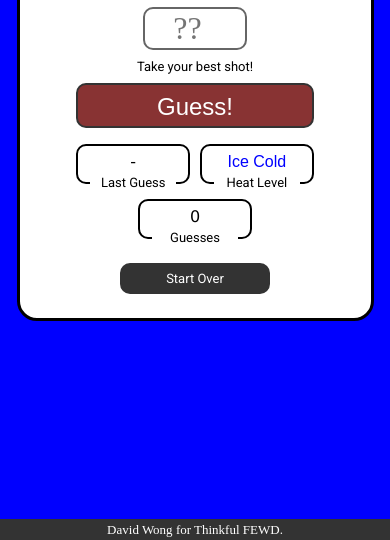
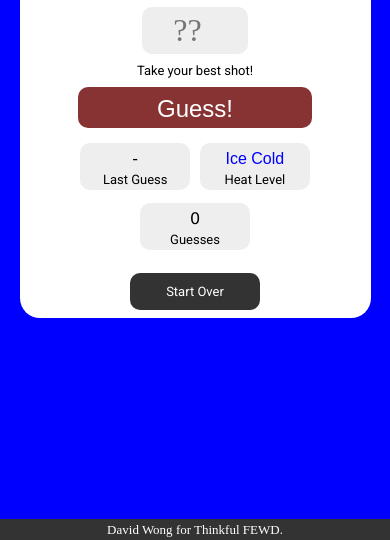
Before and after one commit to da-vid/HotOrCold, a plain HTML site: page index.html in a window 390 px wide. Shown: the part 304-844 px from the top of the page. Drawn offline with nearby package versions, Linux system fonts and the light colour scheme; a web font is replaced by a local one.

Commit message:
Flattened, iPhone friendlier

```diff
--- a/css/main.css
+++ b/css/main.css
@@ -67,7 +67,7 @@ a {
 .main {
 	clear: both;
 	text-align: center;
-	border: 3px solid #000;
+	border: 0;
 	border-radius: 20px;
 	border-color: black;
 	width: 90%;
@@ -141,9 +141,11 @@ a {
 	text-align: center;
 	margin: 10px 0 0 0;
 	font-family: Averia Libre;
-	width: 3em;
-	border: 2px solid #666;
+	height: 1.4em;
+	width: 3.2em;
+	border: 0;
 	border-radius: 10px;
+	background-color: #eee;
 }
 
 #guessBox:focus {
@@ -154,14 +156,22 @@ a {
 	background-color: #833;
 }
 
+#guessButton:active {
+	background-color: #722;
+}
+
 #resetButton {
+	background-color: #333;
 	font-weight: normal;
 }
 
+#resetButton:active {
+	background-color: #111;
+}
+
 .fauxButton {
-	border: 2px solid #333;
-	background-color: #333;
-	padding: 7px 12px 7px 12px;
+	border: 0px;
+	padding: 12px 12px 12px 12px;
 	color: white;
 	text-decoration: none;
 	border-radius: 10px;
@@ -169,13 +179,9 @@ a {
 	margin-top: 10px;
 }
 
-.fauxButton:active {
-	background-color: #000;
-}
-
 .fauxButton:hover {
 	cursor: default;
-	box-shadow: 0 3px 0 #aaaaaa;
+	opacity: .95;
 }
 
 .bigButton {
@@ -190,13 +196,13 @@ a {
 	font-family: Roboto, sans-serif;
 	font-size: small;
 	width: 10em;
-	max-width: 35%;
+	max-width: 30%;
 }
 
 .scoreboard {
 	position: relative;
 	margin: 15px 0 0 0;
-	min-height: 110px;
+	min-height: 120px;
 }
 
 .package {
@@ -206,24 +212,23 @@ a {
 
 .score {
 	position: relative;
-	border: 2px solid #000;
 	width: 110px;
-	height: 1em;
+	height: 1.7em;
 	padding: 8px 0 12px 0;
 	border-radius: 10px;
 	margin: 0 .3em 0 .3em;
 	font-size: medium;
+	background-color: #eee;
 }
 
 .label {
 	position: relative;
-	background-color: #FFF;
 	width: 6em;
 	z-index: 100;
 	padding: 0 .3em 0 .3em;
 	font-family: Roboto;
 	font-size: small;
-	bottom: .6em;
+	bottom: 1.3em;
 }
 
 .tempText {
--- a/index.html
+++ b/index.html
@@ -3,8 +3,9 @@
 <html lang="en">
 	<head>
 		<meta charset="utf-8" />
-		<!-- <meta name="viewport" content="initial-scale = 1.0,maximum-scale = 1.0" /> -->
-		<meta name="viewport" content="width=device-width">
+		<meta name="viewport" content="initial-scale = 1.0,maximum-scale = 1.0" />
+		<!-- <meta name="viewport" content="width=device-width"> -->
+		<meta name="apple-mobile-web-app-capable" content="yes">
 		<title>Hot or Cold</title>
 		<link rel="stylesheet" type="text/css" href="css/reset.css">
 		<link href='http://fonts.googleapis.com/css?family=Trade+Winds|Londrina+Sketch|VT323|Averia+Libre|Oswald|Roboto' rel='stylesheet' type='text/css'>
@@ -58,8 +59,6 @@
 					</div>
 				</div>
 				<div class="fauxButton littleButton" id="resetButton">Start Over</div>
-
-
 			</div>
 			<footer>
 				<a href="http://www.davidwong.net">David Wong</a> for <a href="http://www.thinkful.com">Thinkful FEWD</a>.
--- a/js/app.js
+++ b/js/app.js
@@ -1,10 +1,8 @@
 $(document).ready(function() {
-
 	var guesses = [];
     var theNumber;
-    var bestScore = 9999;
+    var bestScore = 9999; //initialize to implausibly high number of guesses
     var UIFadeTime = 1000;
-    resetGame();
 
     // Bind button to click event
     $("#guessButton").click(guess);
@@ -13,20 +11,24 @@ $(document).ready(function() {
 
     // Bind enter key to guess button
     $("#guessBox").keypress(function (e) {
-     var key = e.which;
-     if(key == 13)  // the enter key code
-      {
-        $("#guessButton").click();
-        return false;
-      }
+        var key = e.which;
+        if(key == 13) { // the enter key code
+            $("#guessButton").click();
+            return false;
+        }
     });
+
+    resetGame();
+
+    /********* Functions *********/
 
     function guess() {
         var num = $("input[name='guess']").val();
         if(validGuess(num)) {
             guesses.push(num);
-            if(num == theNumber)
+            if(num == theNumber) {
                 endGame();
+            }
             else {
                 updateScoreboard();
                 updateInstruction();
@@ -43,13 +45,11 @@ $(document).ready(function() {
 
     function endGame() {
         updateScoreboard();
-        if(guesses.length === 1)
-        {
+        if(guesses.length === 1) {
             fadeText(".instructText", "You win!  On your first guess!?!");
             fadeText(".message", "Go buy a lottery ticket!");
         }
-        else
-        {
+        else {
             fadeText(".instructText", "You win!  You took " + guesses.length + " guesses.");
             fadeText(".message", "Can you do it in " + (guesses.length-1) + "?" );
         }
@@ -68,7 +68,6 @@ $(document).ready(function() {
     }
 
     function resetGame() {
-
         // Reset the secret number
         theNumber = Math.floor((Math.random()*100)+1);
 
@@ -86,13 +85,12 @@ $(document).ready(function() {
         $(".viewport").animate({backgroundColor: jQuery.Color("rgb(0,0,255)")}, 1000);
         $(".tempText").animate({color: jQuery.Color("rgb(0,0,255)")}, 1000);
 
+        // Make reset button prominent
         $("#resetButton").removeClass("bigButton");
         $("#resetButton").addClass("littleButton");
 
         // Show guess elements
-        $("#guessButton").fadeIn(UIFadeTime);
-        $(".guess").show();
-
+        $("#guessButton, .guess").fadeIn(UIFadeTime);
     }
 
     function updateHeatLevel() {
@@ -120,14 +118,15 @@ $(document).ready(function() {
                 fadeText(".tempText", "Ice Cold");
                 break;
         }
+
+        //Calculate background color
         var redness;
         if (diff > 10) {
             redness = 0;
         }
         else {
-            redness = Math.floor((10 - diff) * 255 / 10);
+            redness = Math.floor(((10 - diff) * 200) / 10) + 55;
         }
-
         var blueness;
         if (diff <= 10) {
             blueness = 0;
@@ -136,7 +135,7 @@ $(document).ready(function() {
             blueness = 255;
         }
         else {
-            blueness = Math.floor(((diff - 10) * 255) / 20);
+            blueness = Math.floor(((diff - 10) * 200) / 20) + 55;
         }
 
         //https://github.com/jquery/jquery-color
@@ -174,7 +173,6 @@ $(document).ready(function() {
             $(selector).text(textToWrite);
             $(selector).fadeIn(Math.floor(UIFadeTime/2));
         });
-
     }
 
     function lastGuess() {
@@ -191,7 +189,4 @@ $(document).ready(function() {
         else
             return Math.abs(theNumber - guesses[guesses.length-2]);
     }
-
-
-
 });
```
